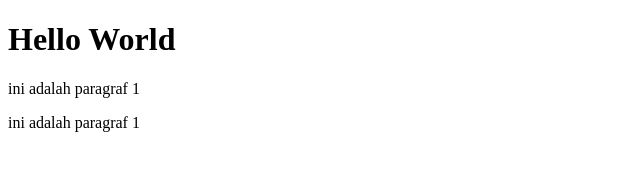
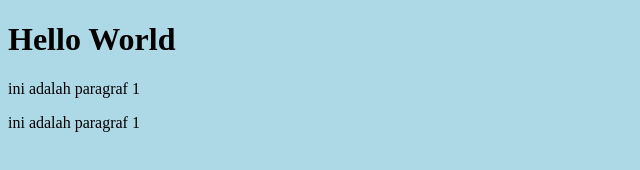
Before and after one commit to ErlangGilar/coba_ITW, a plain HTML site: page index.html in a window 1280 px wide. Shown: the whole page, without its empty margins (0-640 px from the left). Drawn offline with Linux system fonts and the light colour scheme.

Commit message:
menambahkan warna bacground memakai css

```diff
--- a/index.html
+++ b/index.html
@@ -2,6 +2,7 @@
 <html lang="en">
 <head>
     <title>Coba Git</title>
+    <link rel="stylesheet" href="style.css">
 </head>
 <body>
     <h1>Hello World</h1>
--- /dev/null
+++ b/style.css
@@ -0,0 +1,3 @@
+ body{
+     background-color: lightblue;
+ }
```
